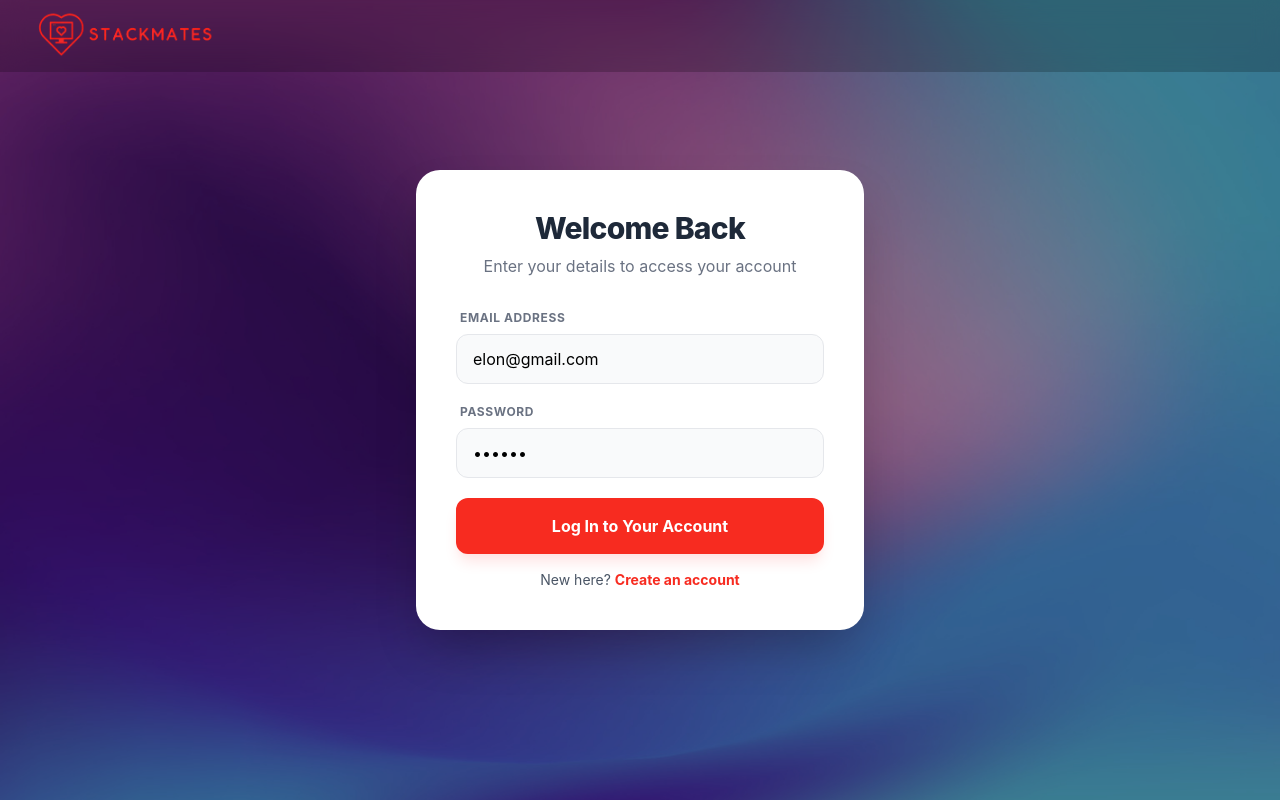
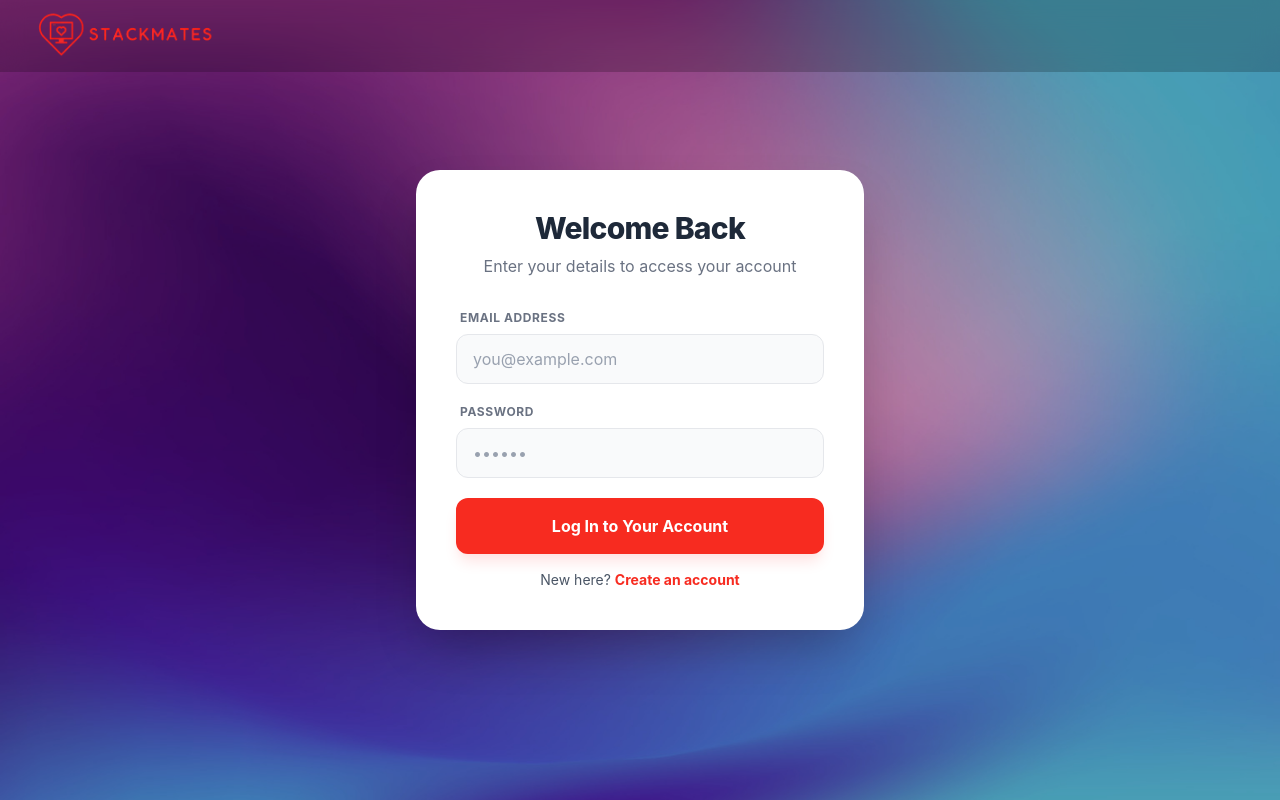
Before and after one commit to funplay25/StackMates-FE, a React (Vite) app: page /login in a window 1280 px wide. Built offline with nearby package versions, Linux system fonts and the light colour scheme; no server answers.

Commit message:
cleared default state values and increased opacity of bg image

```diff
--- a/src/components/Login.jsx
+++ b/src/components/Login.jsx
@@ -7,8 +7,8 @@ import bgImg from "../assets/bg-pic.jpg";
 import { useNavigate } from "react-router-dom";
 
 const Login = () => {
-  const [email, setEmail] = useState("elon@gmail.com");
-  const [password, setPassword] = useState("Elon1!");
+  const [email, setEmail] = useState("");
+  const [password, setPassword] = useState("");
   const [error, setError] = useState("");
   const dispatch = useDispatch();
   const navigate = useNavigate();
@@ -33,7 +33,7 @@ const Login = () => {
   return (
     <div className="relative min-h-screen w-full flex items-center justify-center p-4 bg-gray-900">
       <div
-        className="absolute inset-0 z-0 opacity-60"
+        className="absolute inset-0 z-0 opacity-80"
         style={{
           backgroundImage: `url(${bgImg})`,
           backgroundSize: "cover",
```
